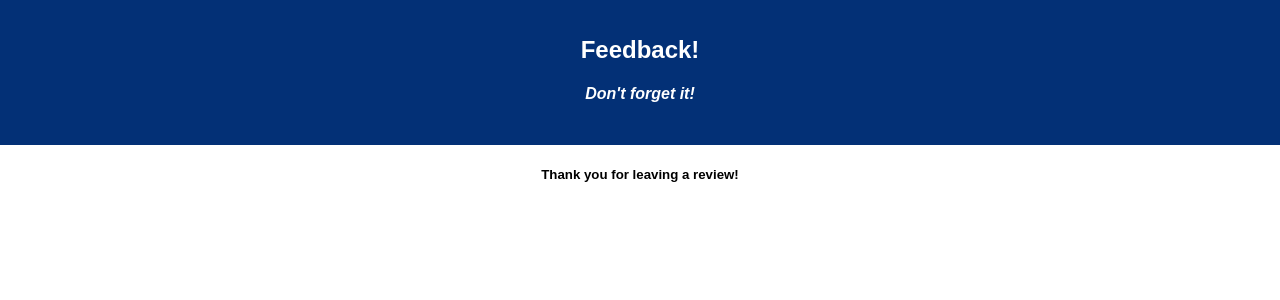
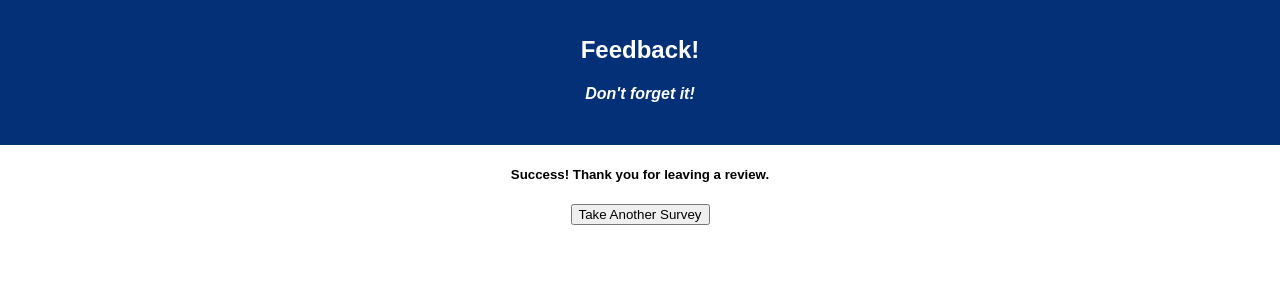
Before and after one commit to kristenstoeckeler/redux-feedback-loop, a React (Create React App) app: page /#/thank-you in a window 1280 px wide. Shown: the top 300 px of the page. Built offline with nearby package versions, Linux system fonts and the light colour scheme.

Commit message:
thank you page allows user to take another survey & empties out redux state on handleSubmit

```diff
--- a/src/components/Thanks/Thanks.js
+++ b/src/components/Thanks/Thanks.js
@@ -4,10 +4,30 @@ import { withStyles } from '@material-ui/core/styles';
 
 
 class Thanks extends Component {
+    state = {
+        feeling: 0,
+        understanding: 0,
+        support: 0,
+        comments: '',
+    }
+
+    handleSubmit = (event) => {
+        console.log('In handleSubmit');
+        event.preventDefault();
+        this.props.dispatch({
+            type: 'FEEDBACK',
+            payload: this.state
+        });
+        this.props.history.push('/');
+    }
+
     render() {
         return (
             <>
-                <h5>Thank you for leaving a review!</h5>
+                <h5>Success! Thank you for leaving a review.</h5>
+                <form onSubmit={this.handleSubmit}>
+                    <button type="submit">Take Another Survey</button>
+                </form>
             </>
         );
     }
```
